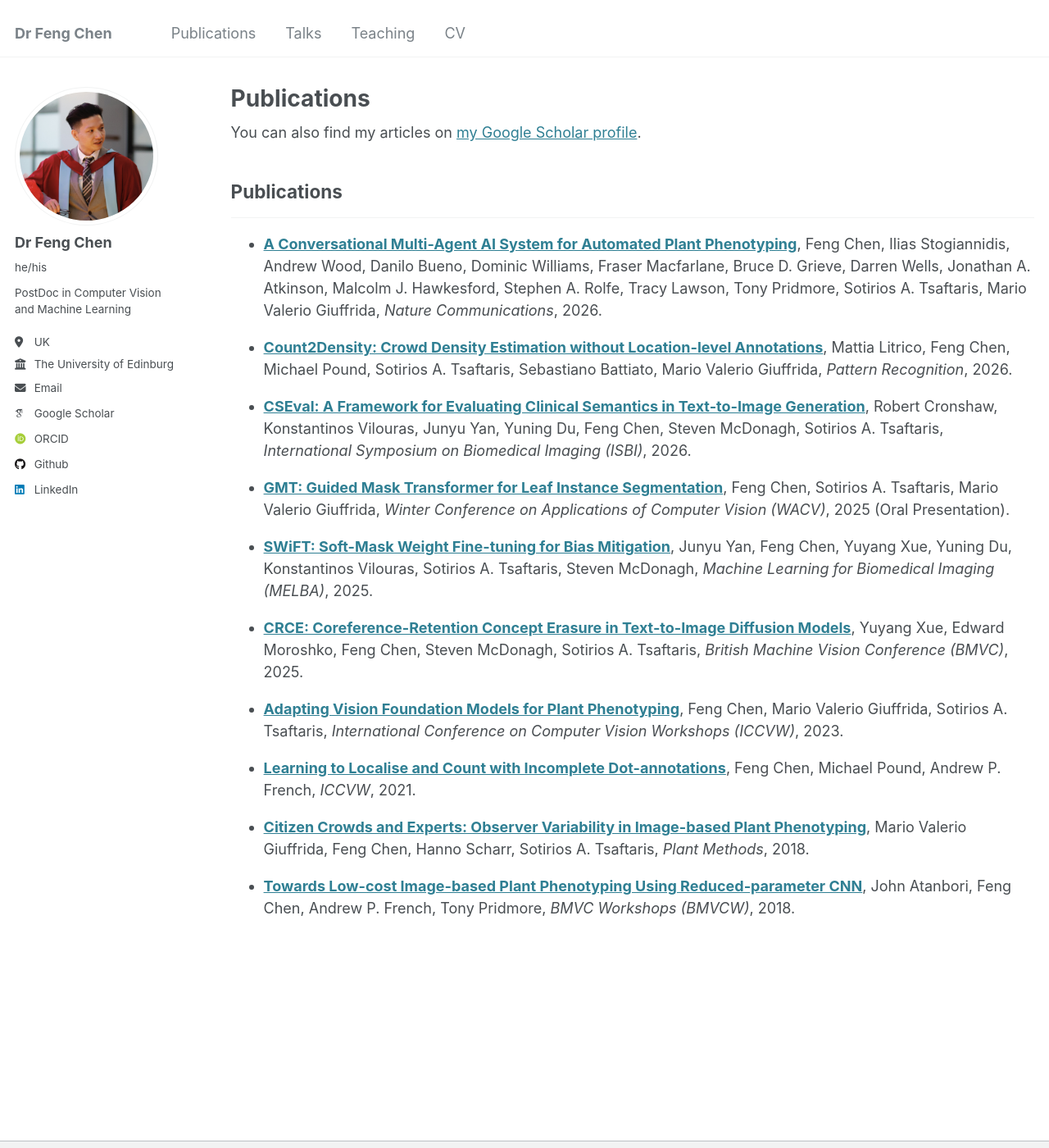
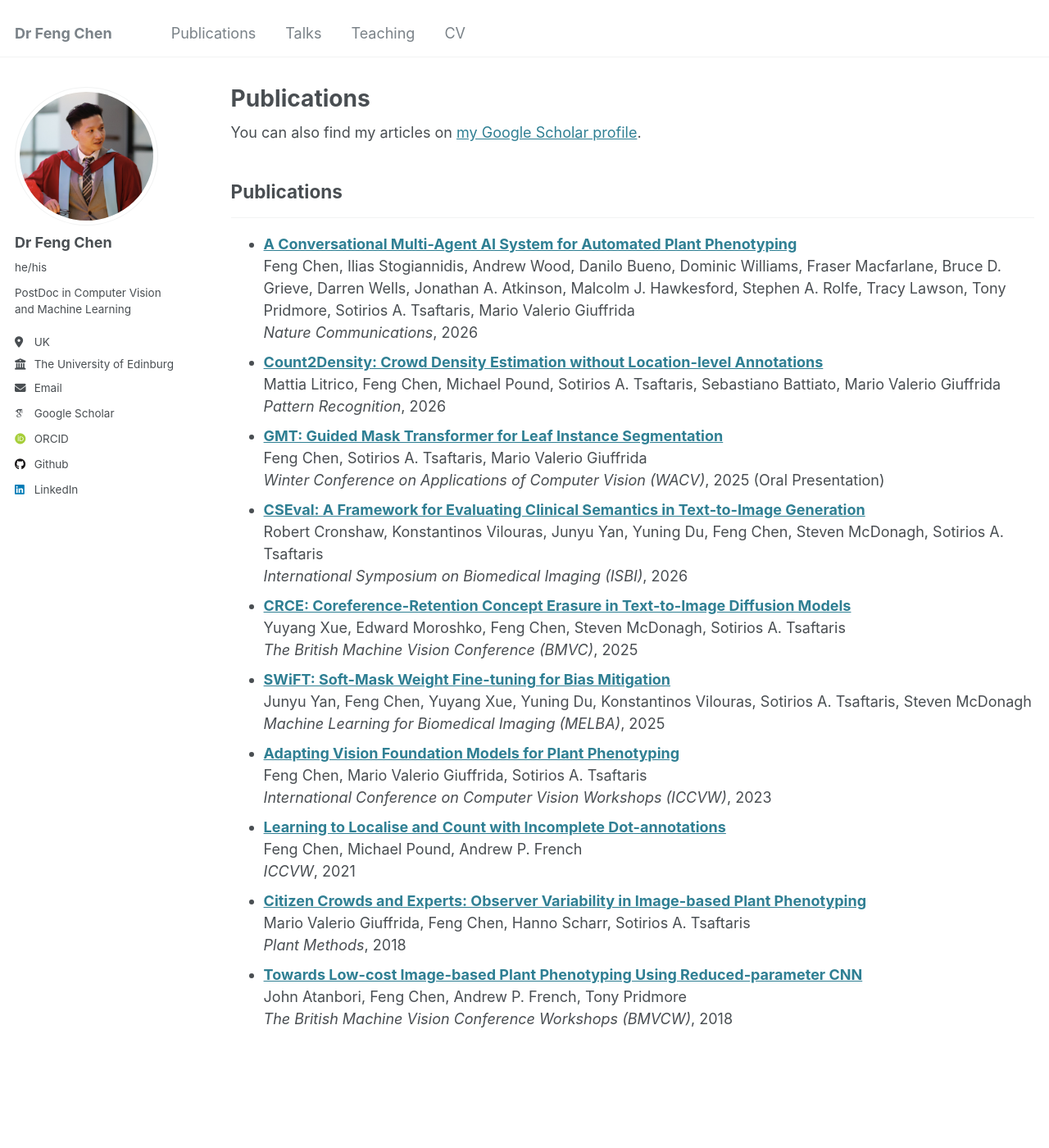
Before and after one commit to fengchen025/fengchen025.github.io, a Jekyll site: the page built from _pages/publications.html, in a window 1280 px wide and 1400 px high. Shown: the whole window at 82% size. Built offline with Jekyll 4.4.1, drawn with Linux system fonts in a browser that asks for light colours; some web fonts are replaced.

Commit message:
Update publications.html

```diff
--- a/_pages/publications.html
+++ b/_pages/publications.html
@@ -15,81 +15,65 @@ author_profile: true
 <hr />
 
 <ul>
+
   <li>
-    <strong><a href="https://www.nature.com/articles/s41467-026-71090-y">A Conversational Multi-Agent AI System for Automated Plant Phenotyping</a></strong>,
-    Feng Chen, Ilias Stogiannidis, Andrew Wood, Danilo Bueno, Dominic Williams, Fraser Macfarlane, Bruce D. Grieve, Darren Wells, Jonathan A. Atkinson, Malcolm J. Hawkesford, Stephen A. Rolfe, Tracy Lawson, Tony Pridmore, Sotirios A. Tsaftaris, Mario Valerio Giuffrida,
-    <em>Nature Communications</em>, 2026.
+    <strong><a href="https://www.nature.com/articles/s41467-026-71090-y">A Conversational Multi-Agent AI System for Automated Plant Phenotyping</a></strong><br />
+    Feng Chen, Ilias Stogiannidis, Andrew Wood, Danilo Bueno, Dominic Williams, Fraser Macfarlane, Bruce D. Grieve, Darren Wells, Jonathan A. Atkinson, Malcolm J. Hawkesford, Stephen A. Rolfe, Tracy Lawson, Tony Pridmore, Sotirios A. Tsaftaris, Mario Valerio Giuffrida<br />
+    <em>Nature Communications</em>, 2026
   </li>
+
+  <li>
+    <strong><a href="https://arxiv.org/abs/2509.03170">Count2Density: Crowd Density Estimation without Location-level Annotations</a></strong><br />
+    Mattia Litrico, Feng Chen, Michael Pound, Sotirios A. Tsaftaris, Sebastiano Battiato, Mario Valerio Giuffrida<br />
+    <em>Pattern Recognition</em>, 2026
+  </li>
+
+  <li>
+    <strong><a href="https://arxiv.org/abs/2406.17109">GMT: Guided Mask Transformer for Leaf Instance Segmentation</a></strong><br />
+    Feng Chen, Sotirios A. Tsaftaris, Mario Valerio Giuffrida<br />
+    <em>Winter Conference on Applications of Computer Vision (WACV)</em>, 2025 (Oral Presentation)
+  </li>
+
+  <li>
+    <strong><a href="https://arxiv.org/abs/2602.12004">CSEval: A Framework for Evaluating Clinical Semantics in Text-to-Image Generation</a></strong><br />
+    Robert Cronshaw, Konstantinos Vilouras, Junyu Yan, Yuning Du, Feng Chen, Steven McDonagh, Sotirios A. Tsaftaris<br />
+    <em>International Symposium on Biomedical Imaging (ISBI)</em>, 2026
+  </li>
+
+  <li>
+    <strong><a href="https://arxiv.org/abs/2503.14232">CRCE: Coreference-Retention Concept Erasure in Text-to-Image Diffusion Models</a></strong><br />
+    Yuyang Xue, Edward Moroshko, Feng Chen, Steven McDonagh, Sotirios A. Tsaftaris<br />
+    <em>The British Machine Vision Conference (BMVC)</em>, 2025
+  </li>
+
+  <li>
+    <strong><a href="https://www.melba-journal.org/papers/2025:015.html">SWiFT: Soft-Mask Weight Fine-tuning for Bias Mitigation</a></strong><br />
+    Junyu Yan, Feng Chen, Yuyang Xue, Yuning Du, Konstantinos Vilouras, Sotirios A. Tsaftaris, Steven McDonagh<br />
+    <em>Machine Learning for Biomedical Imaging (MELBA)</em>, 2025
+  </li>
+
+  <li>
+    <strong><a href="https://openaccess.thecvf.com/content/ICCV2023W/CVPPA/papers/Chen_Adapting_Vision_Foundation_Models_for_Plant_Phenotyping_ICCVW_2023_paper.pdf">Adapting Vision Foundation Models for Plant Phenotyping</a></strong><br />
+    Feng Chen, Mario Valerio Giuffrida, Sotirios A. Tsaftaris<br />
+    <em>International Conference on Computer Vision Workshops (ICCVW)</em>, 2023
+  </li>
+
+  <li>
+    <strong><a href="https://openaccess.thecvf.com/content/ICCV2021W/ILDAV/papers/Chen_Learning_to_Localise_and_Count_With_Incomplete_Dot-Annotations_ICCVW_2021_paper.pdf">Learning to Localise and Count with Incomplete Dot-annotations</a></strong><br />
+    Feng Chen, Michael Pound, Andrew P. French<br />
+    <em>ICCVW</em>, 2021
+  </li>
+
+  <li>
+    <strong><a href="https://plantmethods.biomedcentral.com/articles/10.1186/s13007-018-0278-7">Citizen Crowds and Experts: Observer Variability in Image-based Plant Phenotyping</a></strong><br />
+    Mario Valerio Giuffrida, Feng Chen, Hanno Scharr, Sotirios A. Tsaftaris<br />
+    <em>Plant Methods</em>, 2018
+  </li>
+
+  <li>
+    <strong><a href="http://bmvc2018.org/contents/workshops/cvppp2018/0023.pdf">Towards Low-cost Image-based Plant Phenotyping Using Reduced-parameter CNN</a></strong><br />
+    John Atanbori, Feng Chen, Andrew P. French, Tony Pridmore<br />
+    <em>The British Machine Vision Conference Workshops (BMVCW)</em>, 2018
+  </li>
+
 </ul>
-
-<ul>
-  <li>
-    <strong><a href="https://arxiv.org/abs/2509.03170">Count2Density: Crowd Density Estimation without Location-level Annotations</a></strong>,
-    Mattia Litrico, Feng Chen, Michael Pound, Sotirios A. Tsaftaris, Sebastiano Battiato, Mario Valerio Giuffrida,
-    <em>Pattern Recognition</em>, 2026.
-  </li>
-</ul>
-
-<ul>
-  <li>
-    <strong><a href="https://arxiv.org/abs/2602.12004">CSEval: A Framework for Evaluating Clinical Semantics in Text-to-Image Generation</a></strong>,
-    Robert Cronshaw, Konstantinos Vilouras, Junyu Yan, Yuning Du, Feng Chen, Steven McDonagh, Sotirios A. Tsaftaris,
-    <em>International Symposium on Biomedical Imaging (ISBI)</em>, 2026.
-  </li>
-</ul>
-
-<ul>
-  <li>
-    <strong><a href="https://arxiv.org/abs/2406.17109">GMT: Guided Mask Transformer for Leaf Instance Segmentation</a></strong>,
-    Feng Chen, Sotirios A. Tsaftaris, Mario Valerio Giuffrida,
-    <em>Winter Conference on Applications of Computer Vision (WACV)</em>, 2025 (Oral Presentation).
-  </li>
-</ul>
-
-<ul>
-  <li>
-    <strong><a href="https://www.melba-journal.org/papers/2025:015.html">SWiFT: Soft-Mask Weight Fine-tuning for Bias Mitigation</a></strong>,
-    Junyu Yan, Feng Chen, Yuyang Xue, Yuning Du, Konstantinos Vilouras, Sotirios A. Tsaftaris, Steven McDonagh,
-    <em>Machine Learning for Biomedical Imaging (MELBA)</em>, 2025.
-  </li>
-</ul>
-
-<ul>
-  <li>
-    <strong><a href="https://arxiv.org/abs/2503.14232">CRCE: Coreference-Retention Concept Erasure in Text-to-Image Diffusion Models</a></strong>,
-    Yuyang Xue, Edward Moroshko, Feng Chen, Steven McDonagh, Sotirios A. Tsaftaris,
-    <em>British Machine Vision Conference (BMVC)</em>, 2025.
-  </li>
-</ul>
-
-<ul>
-  <li>
-    <strong><a href="https://openaccess.thecvf.com/content/ICCV2023W/CVPPA/papers/Chen_Adapting_Vision_Foundation_Models_for_Plant_Phenotyping_ICCVW_2023_paper.pdf">Adapting Vision Foundation Models for Plant Phenotyping</a></strong>,
-    Feng Chen, Mario Valerio Giuffrida, Sotirios A. Tsaftaris,
-    <em>International Conference on Computer Vision Workshops (ICCVW)</em>, 2023.
-  </li>
-</ul>
-
-<ul>
-  <li>
-    <strong><a href="https://openaccess.thecvf.com/content/ICCV2021W/ILDAV/papers/Chen_Learning_to_Localise_and_Count_With_Incomplete_Dot-Annotations_ICCVW_2021_paper.pdf">Learning to Localise and Count with Incomplete Dot-annotations</a></strong>,
-    Feng Chen, Michael Pound, Andrew P. French,
-    <em>ICCVW</em>, 2021.
-  </li>
-</ul>
-
-<ul>
-  <li>
-    <strong><a href="https://plantmethods.biomedcentral.com/articles/10.1186/s13007-018-0278-7">Citizen Crowds and Experts: Observer Variability in Image-based Plant Phenotyping</a></strong>,
-    Mario Valerio Giuffrida, Feng Chen, Hanno Scharr, Sotirios A. Tsaftaris,
-    <em>Plant Methods</em>, 2018.
-  </li>
-</ul>
-
-<ul>
-  <li>
-    <strong><a href="http://bmvc2018.org/contents/workshops/cvppp2018/0023.pdf">Towards Low-cost Image-based Plant Phenotyping Using Reduced-parameter CNN</a></strong>,
-    John Atanbori, Feng Chen, Andrew P. French, Tony Pridmore,
-    <em>BMVC Workshops (BMVCW)</em>, 2018.
-  </li>
-</ul>
```
